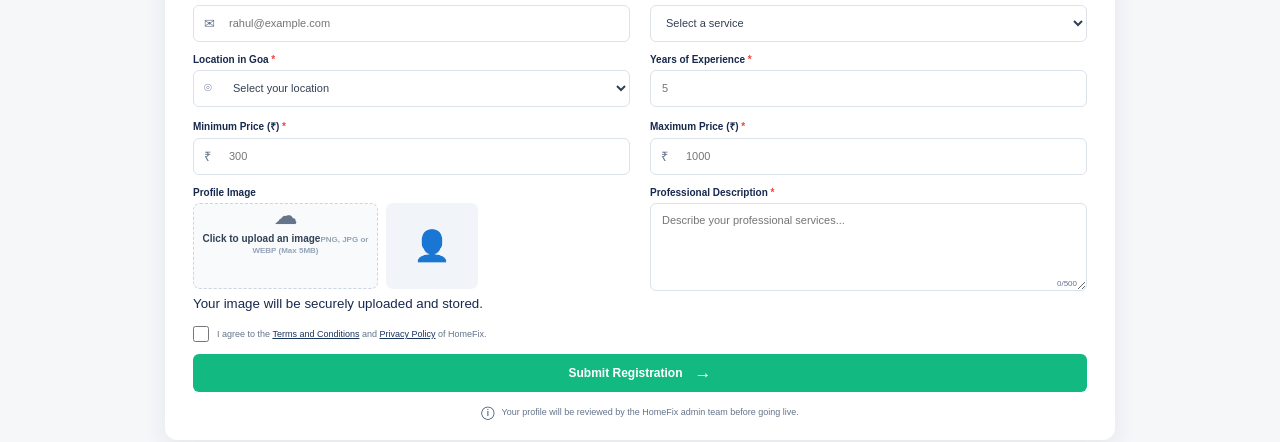
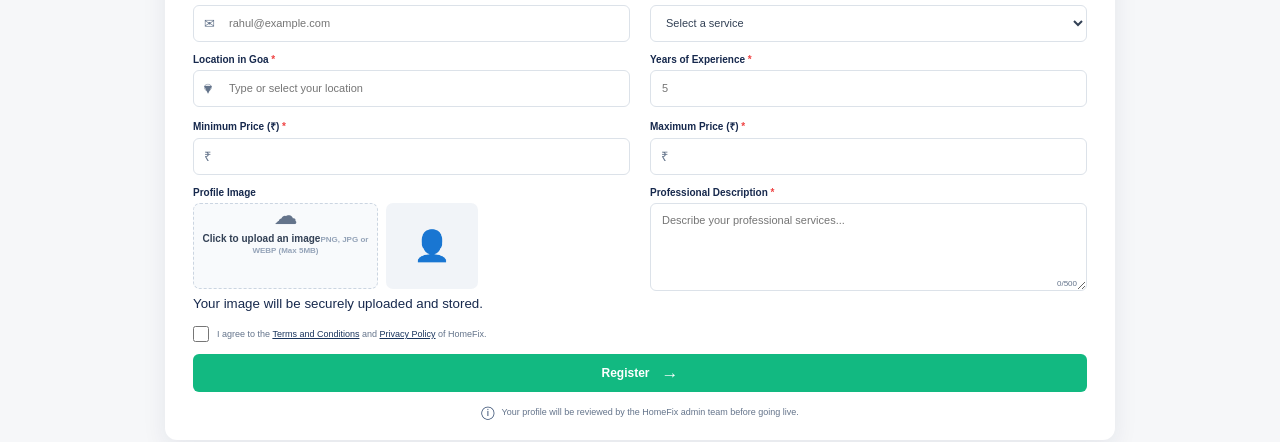
Before and after one commit to saidee-naik/Home-fix, a Next.js app: page /are-you-a-provider in a window 1280 px wide. Shown: the part 337-779 px from the top of the page. Built offline with nearby package versions, Linux system fonts and the light colour scheme.

Commit message:
Improve provider location search and images

```diff
--- a/src/app/services/page.tsx
+++ b/src/app/services/page.tsx
@@ -17,7 +17,7 @@ type Provider = {
   experience: number;
   location: string;
   price: string;
-  image: string;
+  imageUrl: string;
 };
 
 export default function ServicesPage() {
@@ -125,9 +125,7 @@ export default function ServicesPage() {
 
               price: `₹${provider.priceMin} – ₹${provider.priceMax}`,
 
-              image:
-                provider.imageUrl ||
-                "/providers/default.jpg",
+              imageUrl: provider.imageUrl || "",
             })
           );
 
--- a/src/components/ProviderRegistration.tsx
+++ b/src/components/ProviderRegistration.tsx
@@ -1,7 +1,12 @@
-
 "use client";
 
-import { ChangeEvent, FormEvent, useState } from "react";
+import {
+  ChangeEvent,
+  FormEvent,
+  useEffect,
+  useRef,
+  useState,
+} from "react";
 
 const goaLocations = [
   "Panaji",
@@ -49,11 +54,66 @@ const serviceCategories = [
 ];
 
 export default function ProviderRegistration() {
-  const [profileImage, setProfileImage] = useState<string | null>(null);
+  const [profileImage, setProfileImage] =
+    useState<string | null>(null);
+
   const [description, setDescription] = useState("");
+
   const [submitted, setSubmitted] = useState(false);
+
   const [isSubmitting, setIsSubmitting] = useState(false);
+
   const [errorMessage, setErrorMessage] = useState("");
+
+  // Location search state
+  const [locationSearch, setLocationSearch] =
+    useState("");
+
+  const [selectedLocation, setSelectedLocation] =
+    useState("");
+
+  const [showLocationDropdown, setShowLocationDropdown] =
+    useState(false);
+
+  const locationRef = useRef<HTMLDivElement | null>(
+    null
+  );
+
+  // Close location dropdown when clicking outside
+  useEffect(() => {
+    const handleClickOutside = (
+      event: MouseEvent
+    ) => {
+      if (
+        locationRef.current &&
+        !locationRef.current.contains(
+          event.target as Node
+        )
+      ) {
+        setShowLocationDropdown(false);
+      }
+    };
+
+    document.addEventListener(
+      "mousedown",
+      handleClickOutside
+    );
+
+    return () => {
+      document.removeEventListener(
+        "mousedown",
+        handleClickOutside
+      );
+    };
+  }, []);
+
+  // Filter Goa locations based on what the user types
+  const filteredLocations = goaLocations.filter(
+    (location) =>
+      location
+        .toLowerCase()
+        .includes(locationSearch.toLowerCase())
+  );
 
   // Handle profile image preview
   const handleImageChange = (
@@ -69,8 +129,12 @@ export default function ProviderRegistration() {
     const maxFileSize = 5 * 1024 * 1024;
 
     if (file.size > maxFileSize) {
-      setErrorMessage("Image size must be less than 5MB.");
+      setErrorMessage(
+        "Image size must be less than 5MB."
+      );
+
       event.target.value = "";
+
       return;
     }
 
@@ -85,7 +149,9 @@ export default function ProviderRegistration() {
       setErrorMessage(
         "Only PNG, JPG, and WEBP images are allowed."
       );
+
       event.target.value = "";
+
       return;
     }
 
@@ -98,6 +164,29 @@ export default function ProviderRegistration() {
     setProfileImage(imageUrl);
   };
 
+  // Handle location typing
+  const handleLocationChange = (
+    event: ChangeEvent<HTMLInputElement>
+  ) => {
+    const value = event.target.value;
+
+    setLocationSearch(value);
+
+    // Clear previously selected location
+    setSelectedLocation("");
+
+    setShowLocationDropdown(true);
+  };
+
+  // Handle location selection
+  const handleLocationSelect = (
+    location: string
+  ) => {
+    setSelectedLocation(location);
+    setLocationSearch(location);
+    setShowLocationDropdown(false);
+  };
+
   // Submit provider registration
   const handleSubmit = async (
     event: FormEvent<HTMLFormElement>
@@ -107,6 +196,18 @@ export default function ProviderRegistration() {
     // Reset previous messages
     setSubmitted(false);
     setErrorMessage("");
+
+    // Make sure a valid Goa location is selected
+    if (!goaLocations.includes(selectedLocation)) {
+      setErrorMessage(
+        "Please select a location from the Goa location list."
+      );
+
+      setShowLocationDropdown(true);
+
+      return;
+    }
+
     setIsSubmitting(true);
 
     const form = event.currentTarget;
@@ -114,14 +215,23 @@ export default function ProviderRegistration() {
 
     try {
       // Get selected profile image
-      const imageFile = formData.get("profileImage");
+      const imageFile = formData.get(
+        "profileImage"
+      );
 
       let imageUrl = "";
 
       // Upload image to Cloudinary
-      if (imageFile instanceof File && imageFile.size > 0) {
+      if (
+        imageFile instanceof File &&
+        imageFile.size > 0
+      ) {
         const imageFormData = new FormData();
-        imageFormData.append("file", imageFile);
+
+        imageFormData.append(
+          "file",
+          imageFile
+        );
 
         const uploadResponse = await fetch(
           "/api/upload/image",
@@ -131,7 +241,8 @@ export default function ProviderRegistration() {
           }
         );
 
-        const uploadResult = await uploadResponse.json();
+        const uploadResult =
+          await uploadResponse.json();
 
         if (!uploadResponse.ok) {
           throw new Error(
@@ -161,9 +272,8 @@ export default function ProviderRegistration() {
           formData.get("service") || ""
         ).trim(),
 
-        location: String(
-          formData.get("location") || ""
-        ).trim(),
+        // Use selected Goa location
+        location: selectedLocation,
 
         experience: Number(
           formData.get("experience")
@@ -214,6 +324,11 @@ export default function ProviderRegistration() {
       setDescription("");
       setProfileImage(null);
 
+      // Reset location
+      setLocationSearch("");
+      setSelectedLocation("");
+      setShowLocationDropdown(false);
+
       console.log(
         "Provider registered successfully:",
         result
@@ -249,9 +364,9 @@ export default function ProviderRegistration() {
           </h1>
 
           <p>
-            Join HomeFix and reach local homeowners in Goa.
-            Showcase your skills, get more projects, and
-            grow your business.
+            Join HomeFix and reach local homeowners in
+            Goa. Showcase your skills, get more projects,
+            and grow your business.
           </p>
         </div>
       </section>
@@ -363,14 +478,16 @@ export default function ProviderRegistration() {
                   Select a service
                 </option>
 
-                {serviceCategories.map((service) => (
+                {serviceCategories.map(
+                  (service) => (
                     <option
                       key={service}
                       value={service}
                     >
                       {service}
                     </option>
-                ))}
+                  )
+                )}
               </select>
             </div>
 
@@ -380,31 +497,122 @@ export default function ProviderRegistration() {
                 Location in Goa <span>*</span>
               </label>
 
+              <div
+                ref={locationRef}
+                style={{
+                  position: "relative",
+                }}
+              >
                 <div className="input-with-icon">
                   <span>⌾</span>
 
-                <select
+                  <input
+                    type="text"
                     id="location"
                     name="location"
-                  defaultValue=""
+                    value={locationSearch}
+                    onChange={
+                      handleLocationChange
+                    }
+                    onFocus={() => {
+                      setShowLocationDropdown(
+                        true
+                      );
+                    }}
+                    placeholder="Type or select your location"
+                    autoComplete="off"
                     required
+                  />
+
+                  <span
+                    style={{
+                      marginLeft: "auto",
+                      pointerEvents: "none",
+                      fontSize: "16px",
+                    }}
                   >
-                  <option
-                    value=""
-                    disabled
+                    ▾
+                  </span>
+                </div>
+
+                {showLocationDropdown && (
+                  <div
+                    style={{
+                      position: "absolute",
+                      top: "100%",
+                      left: 0,
+                      right: 0,
+                      zIndex: 100,
+                      background: "#ffffff",
+                      border: "1px solid #cbd5e1",
+                      borderRadius: "0 0 8px 8px",
+                      maxHeight: "220px",
+                      overflowY: "auto",
+                      boxShadow:
+                        "0 8px 20px rgba(0, 0, 0, 0.12)",
+                    }}
                   >
-                    Select your location
-                  </option>
-
-                  {goaLocations.map((location) => (
-                    <option
+                    {filteredLocations.length >
+                    0 ? (
+                      filteredLocations.map(
+                        (location) => (
+                          <button
                             key={location}
-                      value={location}
+                            type="button"
+                            onClick={() =>
+                              handleLocationSelect(
+                                location
+                              )
+                            }
+                            style={{
+                              display: "block",
+                              width: "100%",
+                              padding:
+                                "11px 14px",
+                              border: "none",
+                              background:
+                                selectedLocation ===
+                                location
+                                  ? "#f0fdf4"
+                                  : "#ffffff",
+                              color: "#334155",
+                              textAlign: "left",
+                              cursor: "pointer",
+                              fontSize: "14px",
+                            }}
+                            onMouseEnter={(
+                              event
+                            ) => {
+                              event.currentTarget.style.background =
+                                "#f1f5f9";
+                            }}
+                            onMouseLeave={(
+                              event
+                            ) => {
+                              event.currentTarget.style.background =
+                                selectedLocation ===
+                                location
+                                  ? "#f0fdf4"
+                                  : "#ffffff";
+                            }}
                           >
                             {location}
-                    </option>
-                  ))}
-                </select>
+                          </button>
+                        )
+                      )
+                    ) : (
+                      <div
+                        style={{
+                          padding: "12px 14px",
+                          color: "#64748b",
+                          fontSize: "14px",
+                        }}
+                      >
+                        No Goa location found.
+                      </div>
+                    )}
+                  </div>
+                )}
               </div>
             </div>
 
@@ -438,7 +646,6 @@ export default function ProviderRegistration() {
                   type="number"
                   id="minPrice"
                   name="minPrice"
-                  placeholder="300"
                   min="0"
                   required
                 />
@@ -458,7 +665,6 @@ export default function ProviderRegistration() {
                   type="number"
                   id="maxPrice"
                   name="maxPrice"
-                  placeholder="1000"
                   min="0"
                   required
                 />
@@ -512,14 +718,16 @@ export default function ProviderRegistration() {
               </div>
 
               <small>
-                Your image will be securely uploaded and stored.
+                Your image will be securely uploaded and
+                stored.
               </small>
             </div>
 
             {/* Description */}
             <div className="provider-field">
               <label htmlFor="description">
-                Professional Description <span>*</span>
+                Professional Description{" "}
+                <span>*</span>
               </label>
 
               <div className="description-wrapper">
@@ -530,7 +738,9 @@ export default function ProviderRegistration() {
                   maxLength={500}
                   value={description}
                   onChange={(event) =>
-                    setDescription(event.target.value)
+                    setDescription(
+                      event.target.value
+                    )
                   }
                   required
                 />
@@ -571,7 +781,7 @@ export default function ProviderRegistration() {
             >
               {isSubmitting
                 ? "Submitting..."
-                : "Submit Registration"}
+                : "Register"}
 
               {!isSubmitting && (
                 <span>→</span>
```
Also changed, not shown: src/app/global.css (+10 -0 lines), src/components/ProviderCard.tsx (+21 -4 lines). Lines whose indentation alone changed are shown as unchanged.
